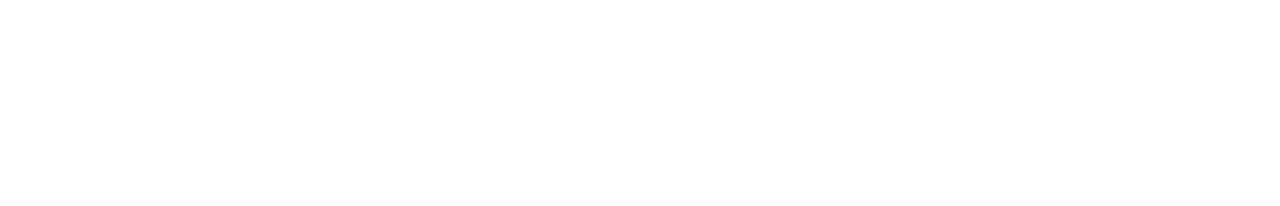
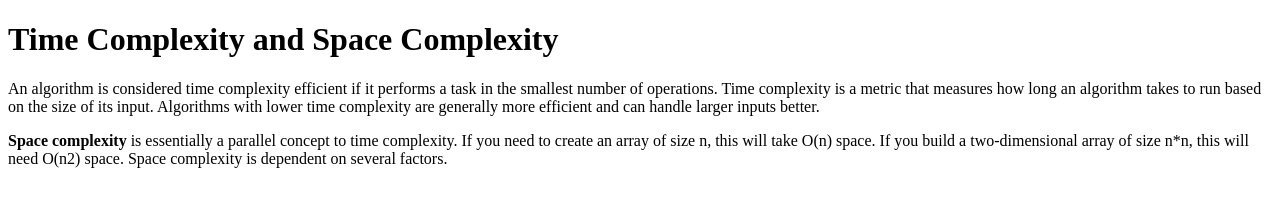
Before and after one commit to acciojob/time-and-space-complexity-deepankjadav, a website: page main.html in a window 1280 px wide. Drawn offline with Linux system fonts and the light colour scheme.

Commit message:
created a submission

```diff
--- a/main.html
+++ b/main.html
@@ -8,6 +8,9 @@
 
 <body>
 	<!-- the entire body must be written by student -->
+	<h1>Time Complexity and Space Complexity</h1>
+	<p>An algorithm is considered time complexity efficient if it performs a task in the smallest number of operations. Time complexity is a metric that measures how long an algorithm takes to run based on the size of its input. Algorithms with lower time complexity are generally more efficient and can handle larger inputs better.</p>
+	<p><b>Space complexity</b> is essentially a parallel concept to time complexity. If you need to create an array of size n, this will take O(n) space. If you build a two-dimensional array of size n*n, this will need O(n2) space. Space complexity is dependent on several factors.</p>
     <script type="text/javascript" src="./script.js">
 </script>
 
```
